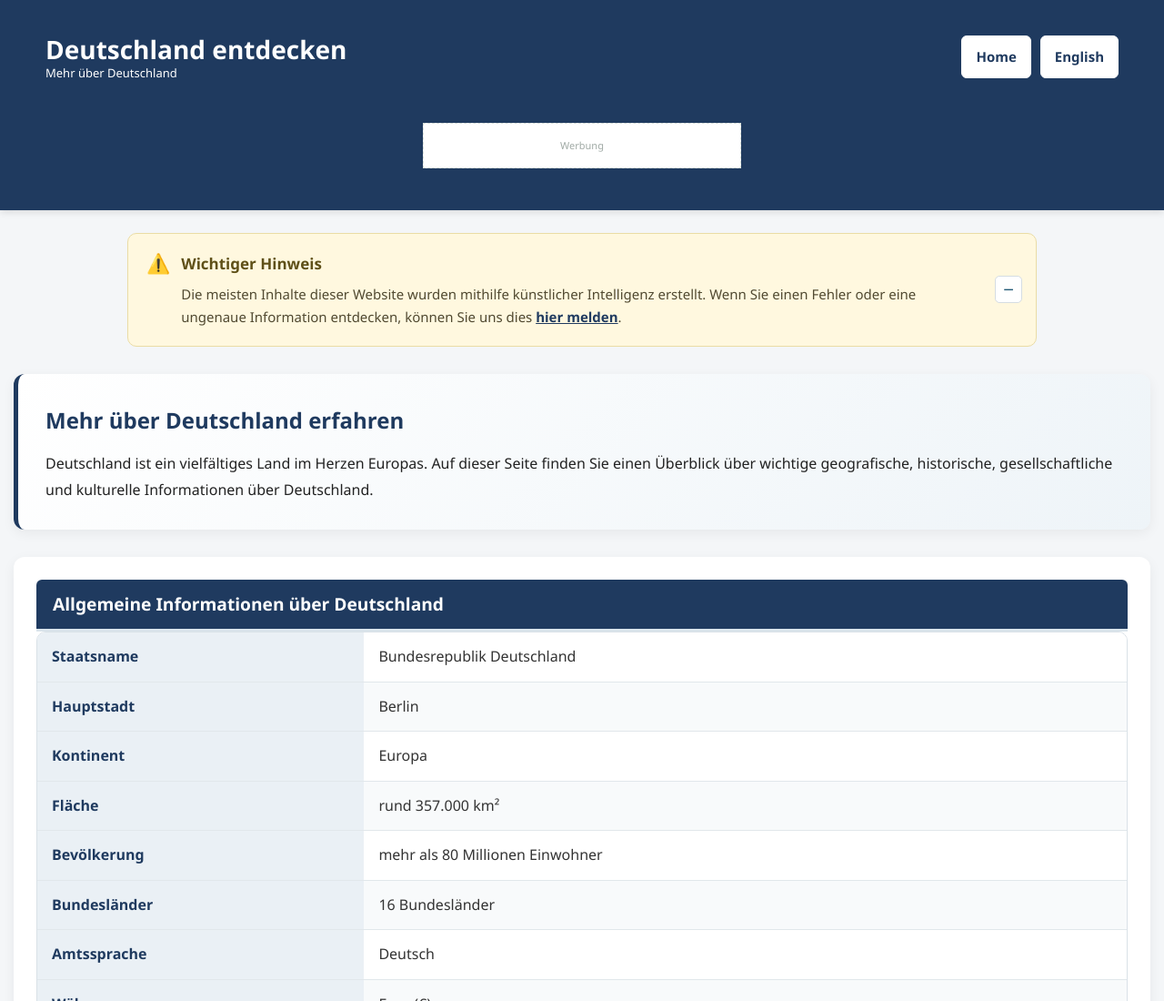
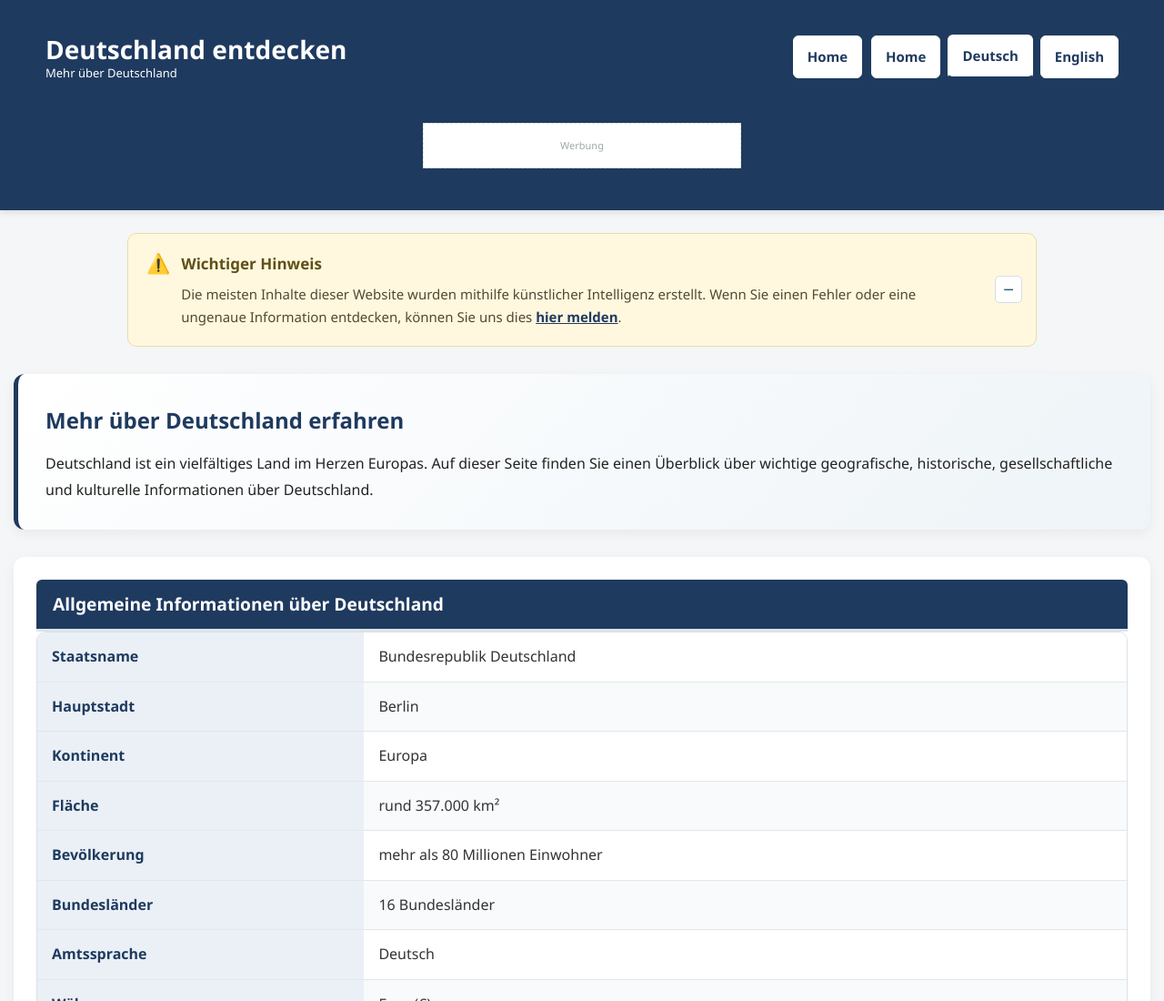
Before and after one commit to raidbo/germany, a plain HTML site: page deutschland.html in a window 1280 px wide. Shown: the top 1100 px of the page at 91% size. Drawn offline with Linux system fonts and the light colour scheme.

Commit message:
Add files via upload

```diff
--- a/deutschland.html
+++ b/deutschland.html
@@ -71,10 +71,20 @@
         <a href="index.html" class="language-button">
             Home
         </a>
+<div class="language-switcher">
+     <a href="index.html" class="language-button">
+            Home
+        </a>
 
-        <a href="index-en.html" class="language-button">
-            English
-        </a>
+    <a href="deutschland.html" class="language-button" data-lang="de">
+        Deutsch
+    </a>
+
+    <a href="deutschland-en.html" class="language-button" data-lang="en">
+        English
+    </a>
+
+</div>
 
     </nav>
 
```
